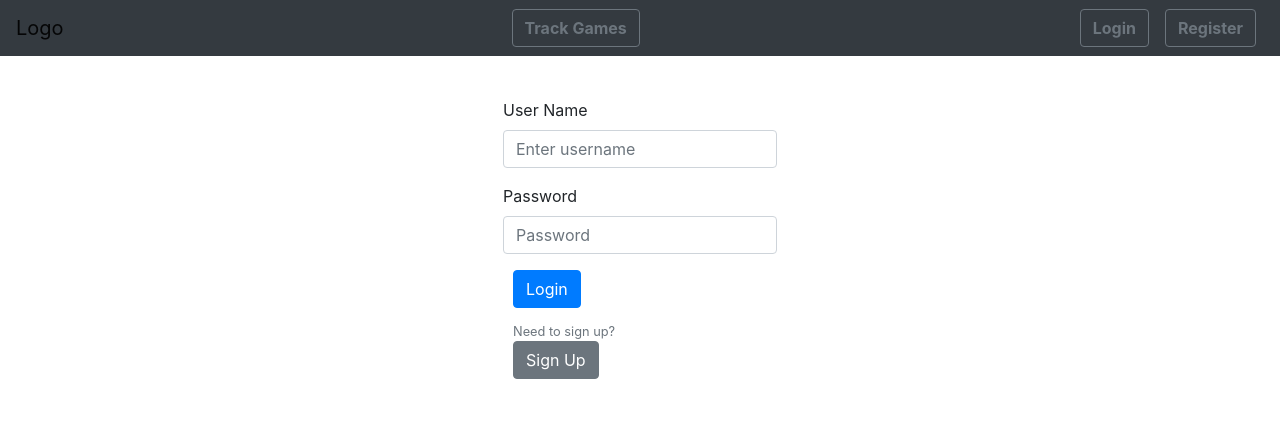
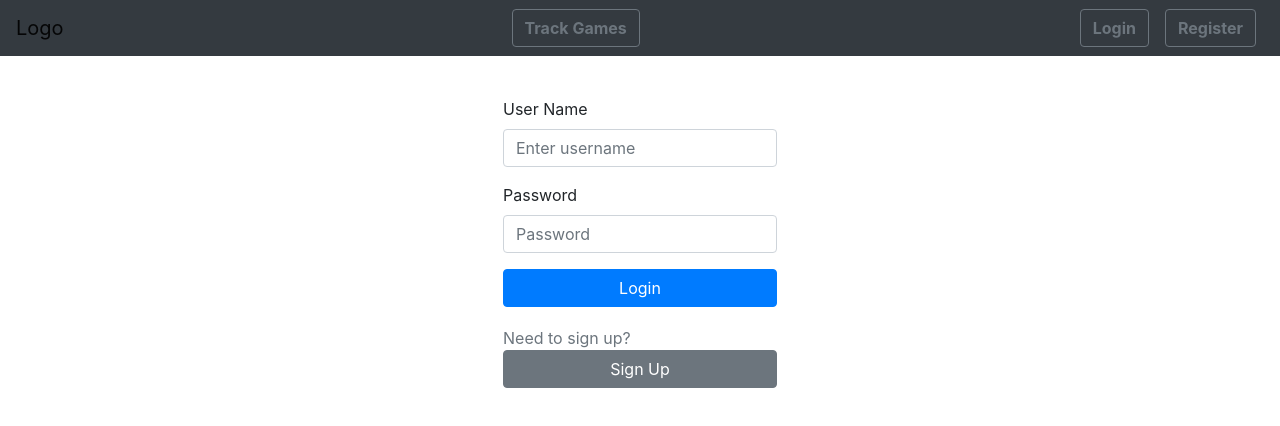
Before and after one commit to fpaul787/django-nba-app, a React (Create React App) app: page /login in a window 1280 px wide. Shown: the top 426 px of the page. Built offline with nearby package versions, Linux system fonts and the light colour scheme.

Commit message:
changed login css

```diff
--- a/src/components/auth/LogIn.js
+++ b/src/components/auth/LogIn.js
@@ -63,32 +63,17 @@ const LogIn = (props) => {
                             />
                         </div>
                         <button
-                            style={{
-                                marginLeft: '10px',
-                                marginRight: '10px',
-                                marginBottom: '10px',
-                            }}
                             type="submit"
-                            className="btn btn-primary"
+                            className="login-form-button btn btn-primary"
                         >
                             Login
                         </button>
                         <div>
-                            <small
-                                style={{
-                                    marginLeft: '10px',
-                                    marginRight: '10px',
-                                }}
-                                className="form-text text-muted"
-                            >
+                            <small className="small-text form-text text-muted">
                                 Need to sign up?
                             </small>
                             <Link
-                                className="btn btn-secondary"
-                                style={{
-                                    marginLeft: '10px',
-                                    marginRight: '10px',
-                                }}
+                                className="signup-form-button btn btn-secondary"
                                 to="/register"
                             >
                                 Sign Up
--- a/src/components/auth/auth.css
+++ b/src/components/auth/auth.css
@@ -18,3 +18,19 @@
 	height: 80%;
 	margin-top: 50px;
 }
+
+.login-form-button {
+	margin-right: 10px;
+	margin-bottom: 15px;
+	width: 100%;
+}
+
+.small-text {
+	margin-right: 10px;
+	font-size: medium;
+}
+
+.signup-form-button {
+	margin-right: 10;
+	width: 100%;
+}
```
